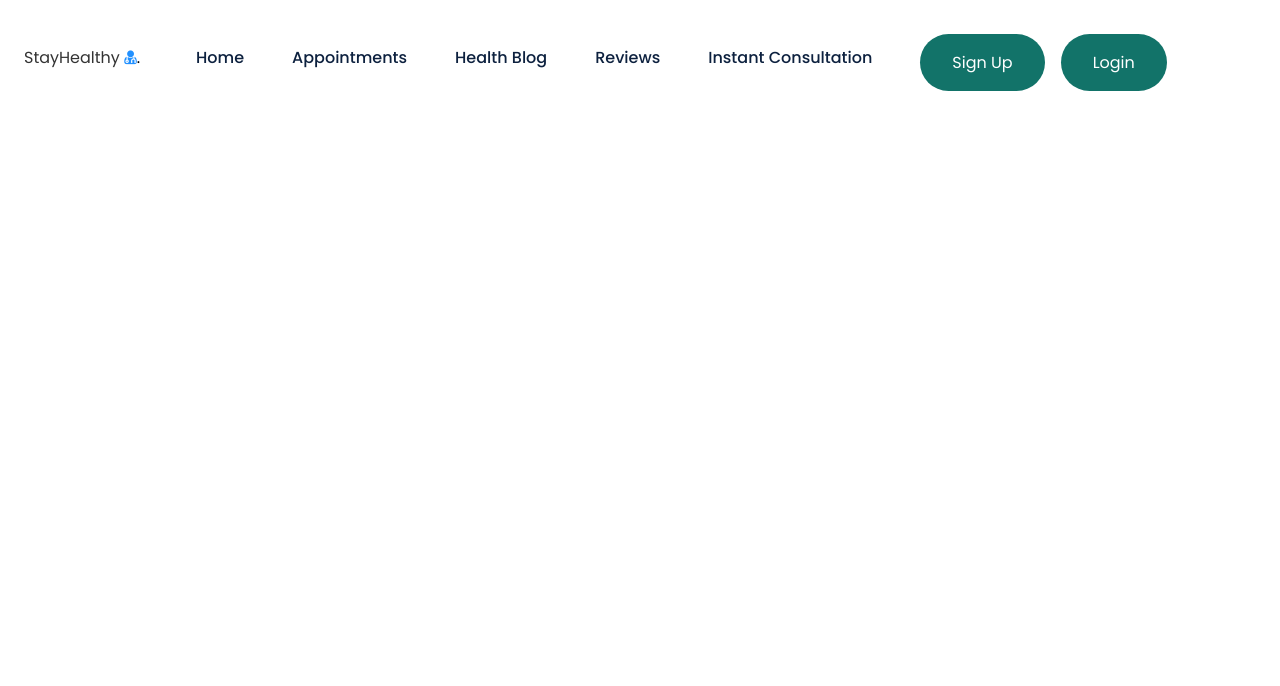
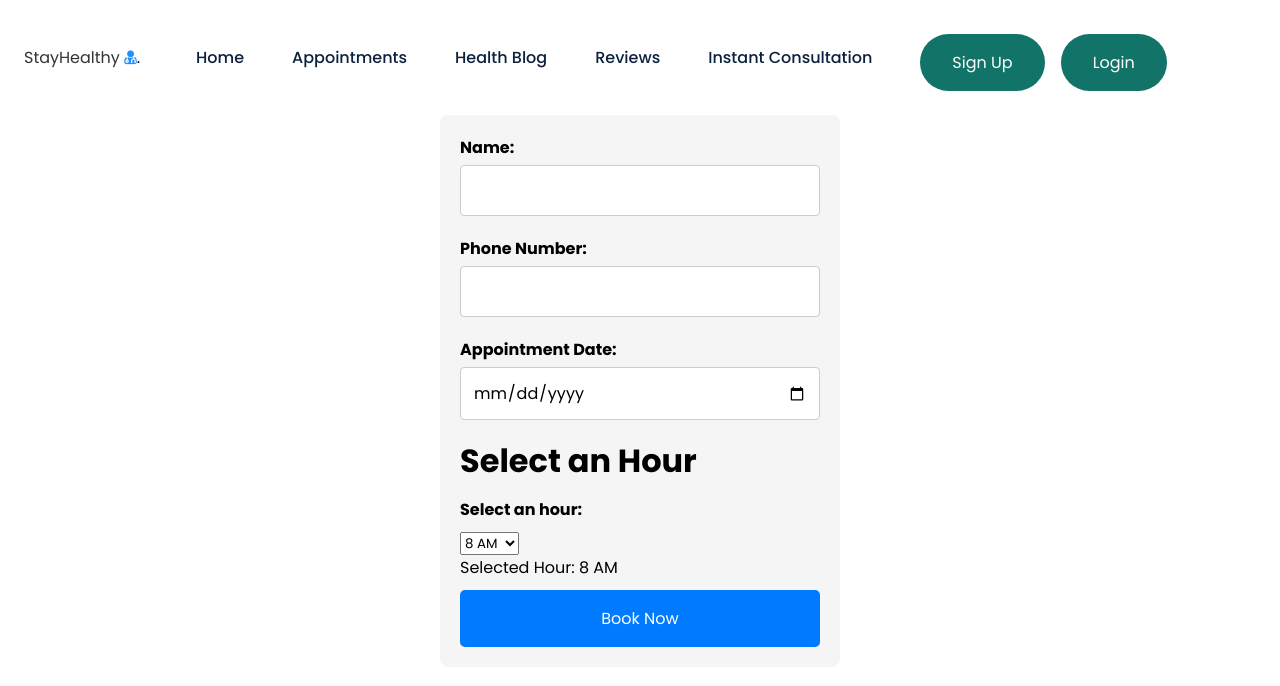
Before and after one commit to gretchenplant/Test_med, a React (Create React App) app: page /search/doctors in a window 1280 px wide. Shown: the top 686 px of the page. Built offline with nearby package versions, Linux system fonts and the light colour scheme.

Commit message:
added appointment booking functionality

```diff
--- a/src/App.js
+++ b/src/App.js
@@ -18,12 +18,14 @@
 import FindDoctorSearchIC from './Components/InstantConsultationBooking/FindDoctorSearchIC/FindDoctorSearchIC';
 // Import Find DoctorCard page
 import DoctorCardIC from './Components/InstantConsultationBooking/DoctorCardIC/DoctorCardIC';
-// Import Find DoctorCard page
+// Import Appointment FormIC page
 import AppointmentformIC from './Components/InstantConsultationBooking/AppointmentFormIC/AppointmentFormIC';
 // Import Find DoctorCard page
 import DoctorCard from './Components/DoctorCard/DoctorCard';
 //Import Doctor List
 import DoctorList from './Components/DoctorCard/DoctorsList';
+// Import Appointment Form page
+import Appointmentform from './Components/AppointmentForm/AppointmentForm.js';
 
 
 
@@ -49,6 +51,7 @@
             <Route path="/DoctorCardIC" element={<DoctorCardIC/>}/>
             <Route path="/AppointmentFormIC" element={<AppointmentformIC/>}/>
             <Route path="/DoctorCard" element={<DoctorCard/>}/>
+            <Route path="/search/doctors" element={<Appointmentform/>}/>
 
           </Routes>
         </BrowserRouter>
--- a/src/Components/AppointmentForm/AppointmentForm.css
+++ b/src/Components/AppointmentForm/AppointmentForm.css
@@ -0,0 +1,32 @@
+/* DropdownMenu.css */
+.dropdown {
+  position: relative;
+  display: inline-block;
+}
+
+.dropdown-toggle {
+  padding: 10px 20px;
+  cursor: pointer;
+}
+
+.dropdown-menu {
+  position: absolute;
+  top: 100%;
+  left: 0;
+  background-color: white;
+  border: 1px solid #ccc;
+  box-shadow: 0 2px 10px rgba(0, 0, 0, 0.1);
+  list-style: none;
+  padding: 0;
+  margin: 0;
+  width: 150px;
+}
+
+.dropdown-menu li {
+  padding: 10px;
+  cursor: pointer;
+}
+
+.dropdown-menu li:hover {
+  background-color: #f0f0f0;
+}
--- a/src/Components/AppointmentForm/AppointmentForm.js
+++ b/src/Components/AppointmentForm/AppointmentForm.js
@@ -0,0 +1,48 @@
+import React, { useState } from 'react';
+import './AppointmentForm.css';
+import HourDropdown from './DropdownMenu.js';
+
+const AppointmentForm = ({ doctorName, doctorSpeciality, onSubmit }) => {
+    const [name, setName] = useState('');
+    const [phoneNumber, setPhoneNumber] = useState('');
+    const [selectedSlot, setSelectedSlot] = useState(null);
+    const [isOpen, setIsOpen] = useState(false);
+    const [date, setDate] = useState('');
+    const handleFormSubmit = (e) => {
+      e.preventDefault();
+      onSubmit({ name, phoneNumber});
+      setName('');
+      setPhoneNumber('');
+      setDate('');
+    };
+
+    return (
+      <form onSubmit={handleFormSubmit} className="appointment-form">
+        <div className="form-group">
+          <label htmlFor="name">Name:</label>
+          <input type="text" id="name" value={name} onChange={(e) => setName(e.target.value)} required/>
+        </div>
+        <div className="form-group">
+          <label htmlFor="phoneNumber">Phone Number:</label>
+          <input type="tel" id="phoneNumber" value={phoneNumber} onChange={(e) => setPhoneNumber(e.target.value)} required/>
+        </div>
+        <div className="form-group">
+          <label htmlFor="date">Appointment Date:</label>
+          <input
+            type="date"
+            id="date"
+            value={date}
+            onChange={(e) => date(e.target.value)}
+            required
+          />
+        </div>
+        <div>
+      <h1>Select an Hour</h1>
+      <HourDropdown />
+    </div>
+        <button type="submit">Book Now</button>
+      </form>
+    );
+  };
+
+export default AppointmentForm;
--- /dev/null
+++ b/src/Components/AppointmentForm/DropdownMenu.js
@@ -0,0 +1,32 @@
+import React, { useState } from 'react';
+
+const HourDropdown = () => {
+  const hours = [];
+  for (let i = 8; i <= 17; i++) {
+    const hour = i > 12 ? i - 12 : i;
+    const period = i >= 12 ? 'PM' : 'AM';
+    hours.push(`${hour} ${period}`);
+  }
+
+  const [selectedHour, setSelectedHour] = useState(hours[0]);
+
+  const handleChange = (event) => {
+    setSelectedHour(event.target.value);
+  };
+
+  return (
+    <div>
+      <label htmlFor="hour-dropdown">Select an hour:</label>
+      <select id="hour-dropdown" value={selectedHour} onChange={handleChange}>
+        {hours.map((hour) => (
+          <option key={hour} value={hour}>
+            {hour}
+          </option>
+        ))}
+      </select>
+      <p>Selected Hour: {selectedHour}</p>
+    </div>
+  );
+};
+
+export default HourDropdown;
```
